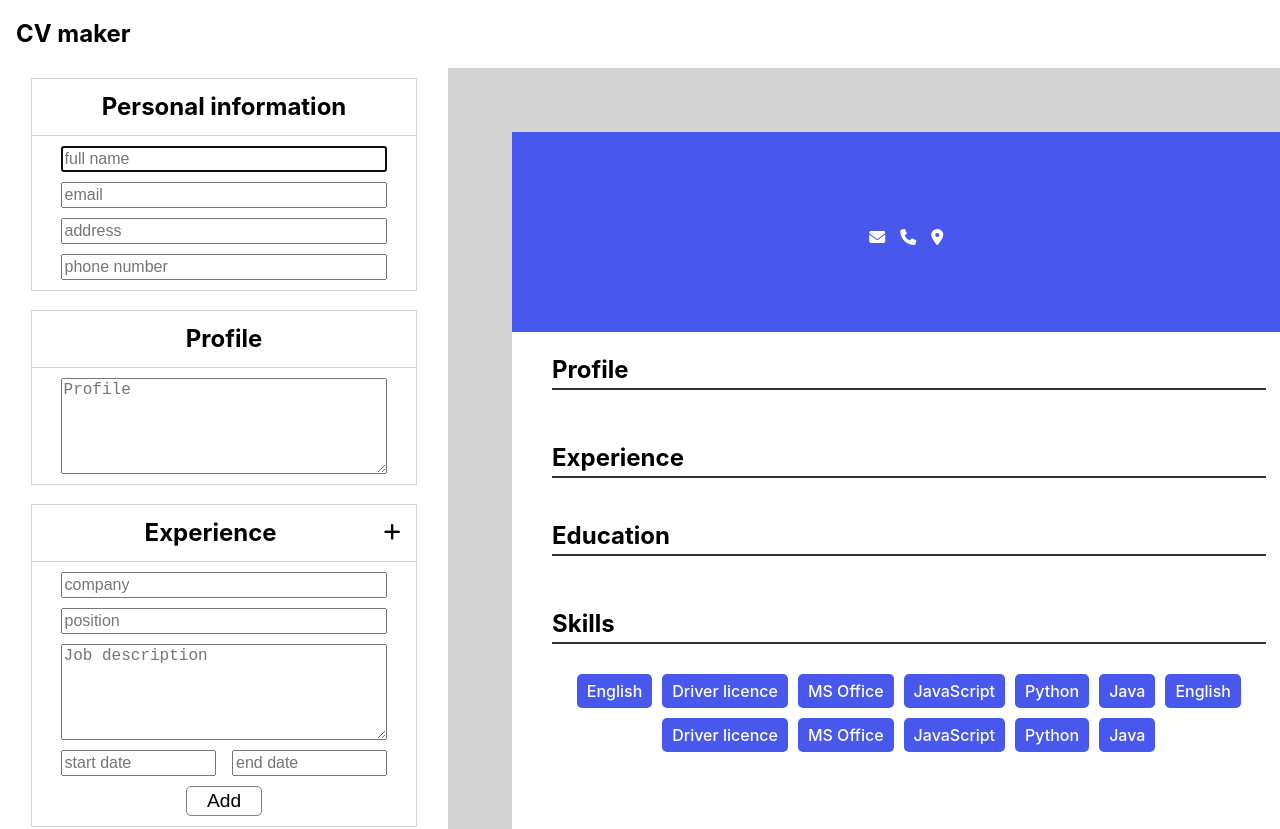
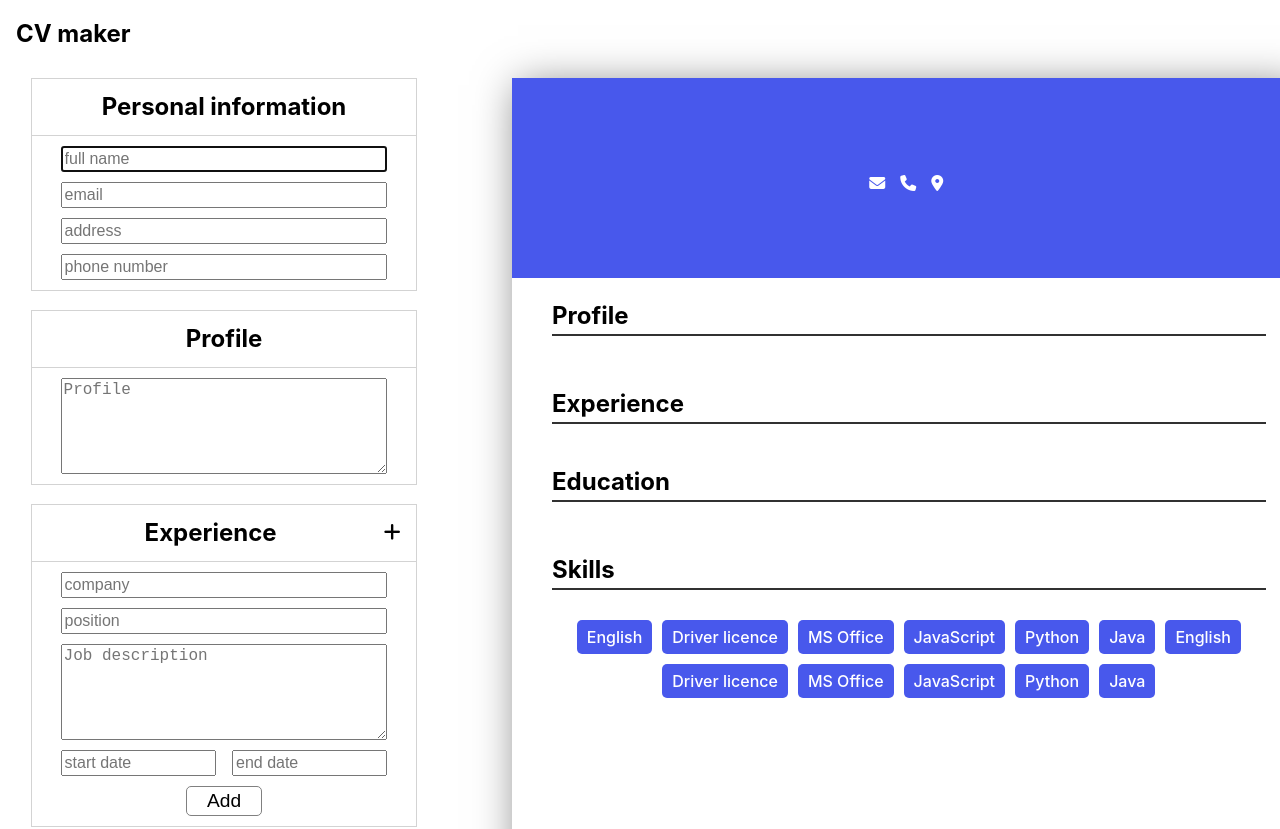
Before and after one commit to markojanja/cv_maker, a React (Vite) app: page / in a window 1280 px wide. Shown: the top 829 px of the page. Built offline with nearby package versions, Linux system fonts and the light colour scheme.

Commit message:
added box shadow

```diff
--- a/src/index.css
+++ b/src/index.css
@@ -46,10 +46,9 @@ p {
   display: flex;
   flex-direction: column;
   flex: 1;
-  background-color: lightgray;
   align-items: center;
   justify-content: center;
-  padding: 5%;
+  padding: 10px 5%;
 }
 .resume-container {
   display: flex;
@@ -59,6 +58,9 @@ p {
   min-height: 29.7cm;
   min-width: 21cm;
   font-weight: 500;
+  -webkit-box-shadow: 1px 2px 40px -5px rgba(0, 0, 0, 0.5);
+  -moz-box-shadow: 1px 2px 40px -5px rgba(0, 0, 0, 0.5);
+  box-shadow: 1px 2px 40px -5px rgba(0, 0, 0, 0.5);
 }
 
 .profile-section,
```
